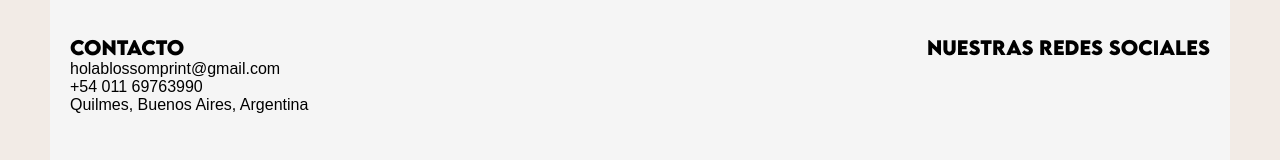
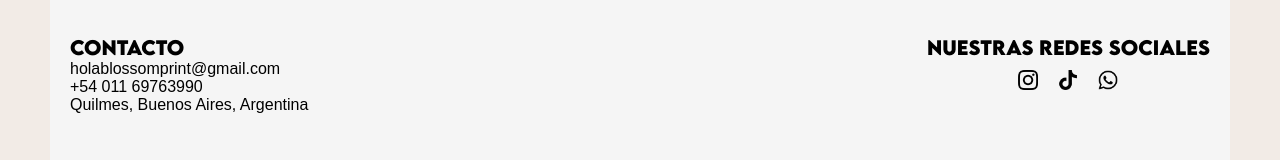
Before and after one commit to giulianamarti/PF-Martilotta, a plain HTML site: page pages/agendas-2023.html in a window 1280 px wide. Shown: the part 767-927 px from the top of the page. Drawn offline with Linux system fonts and the light colour scheme.

Commit message:
modificacion de links en footer

```diff
--- a/pages/agendas-2023.html
+++ b/pages/agendas-2023.html
@@ -94,11 +94,11 @@
             <h3>NUESTRAS REDES SOCIALES</h3>
             <!-- no tienen atributo a porque todavia no hay redes sociales -->
             <div class="redes-sociales">
-                <img class="logo-footer" src="./assets/img/iconos footer/instagram.png" alt="">
+                <img class="logo-footer" src="../assets/img/iconos footer/instagram.png" alt="">
 
-                <img class="logo-footer" src="./assets/img/iconos footer/tik-tok.png" alt="">
+                <img class="logo-footer" src="../assets/img/iconos footer/tik-tok.png" alt="">
 
-                <img class="logo-footer" src="./assets/img/iconos footer/whatsapp.png" alt="">
+                <img class="logo-footer" src="../assets/img/iconos footer/whatsapp.png" alt="">
             </div>
         </div>
 
```
Also changed, not shown: pages/contacto.html (+3 -3 lines), pages/mayorista.html (+3 -3 lines), pages/productos.html (+3 -3 lines).
